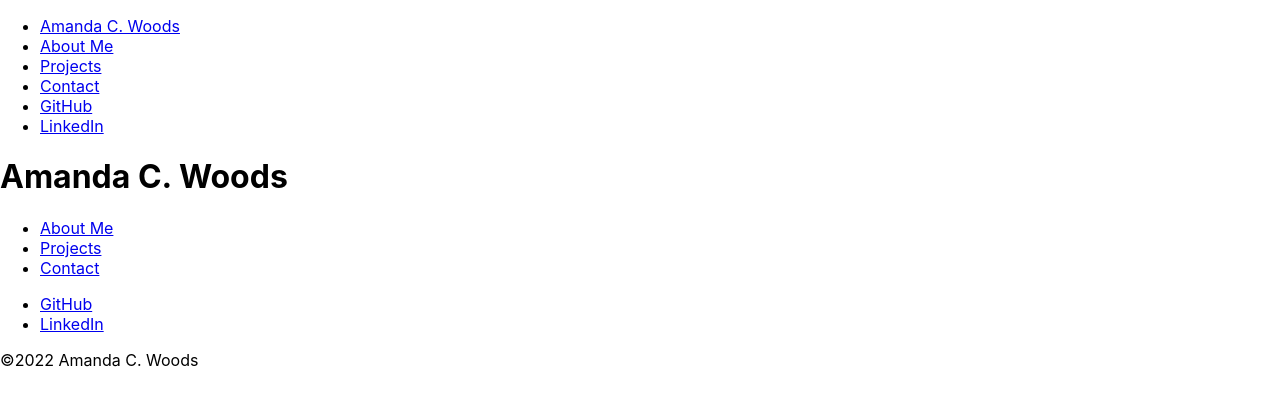
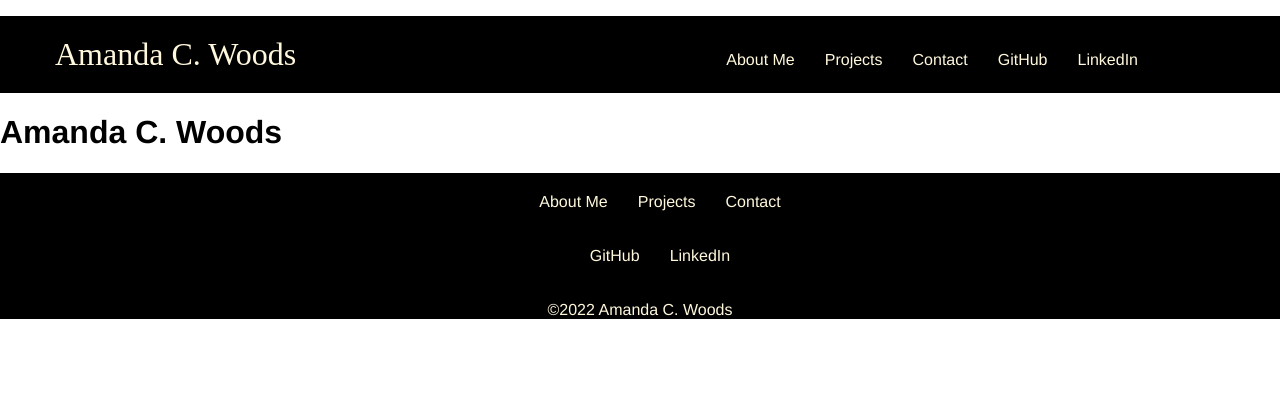
Before and after one commit to ACatWalks/portfolioBackup, a React (Create React App) app in the folder portfolio/: page / in a window 1280 px wide. Shown: the top 406 px of the page. Built offline with nearby package versions, Linux system fonts and the light colour scheme.

Commit message:
Header and footer styled

```diff
--- a/portfolio/package.json
+++ b/portfolio/package.json
@@ -6,6 +6,7 @@
     "@testing-library/jest-dom": "^5.16.5",
     "@testing-library/react": "^13.4.0",
     "@testing-library/user-event": "^13.5.0",
+    "node-sass": "^7.0.3",
     "react": "^18.2.0",
     "react-dom": "^18.2.0",
     "react-router-dom": "^6.4.2",
@@ -16,7 +17,8 @@
     "start": "react-scripts start",
     "build": "react-scripts build",
     "test": "react-scripts test",
-    "eject": "react-scripts eject"
+    "eject": "react-scripts eject",
+    "sass": "node-sass -w styles/styles.scss css/style.css"
   },
   "eslintConfig": {
     "extends": [
--- a/portfolio/src/App.js
+++ b/portfolio/src/App.js
@@ -1,7 +1,7 @@
 import Nav from './views/Nav'
 import Footer from './views/Footer'
 import About from './views/About'
-import './App.css';
+import './styles/styles.scss';
 
 function App() {
   return (
--- /dev/null
+++ b/portfolio/src/styles/_globals.scss
@@ -0,0 +1,5 @@
+$cream: #FFF8DC;
+$black: #000000;
+$hover-color: #0000CD;
+$fancy: "Apple Chancery";
+$regular: "Helvetica";
--- /dev/null
+++ b/portfolio/src/styles/styles.css
@@ -0,0 +1,100 @@
+body {
+  font-family: "Helvetica";
+}
+
+.nav {
+  background-color: #000000;
+}
+
+.nav ul {
+  display: -webkit-box;
+  display: -ms-flexbox;
+  display: flex;
+  -webkit-box-orient: horizontal;
+  -webkit-box-direction: normal;
+      -ms-flex-direction: row;
+          flex-direction: row;
+  list-style-type: none;
+}
+
+.nav ul .my-title {
+  font-family: "Apple Chancery";
+  padding: 20px 15px;
+  text-decoration: none;
+  font-size: 2rem;
+}
+
+.nav ul .my-title a:link {
+  text-decoration: none;
+}
+
+.nav ul .tabs {
+  display: -webkit-box;
+  display: -ms-flexbox;
+  display: flex;
+  -webkit-box-orient: horizontal;
+  -webkit-box-direction: normal;
+      -ms-flex-direction: row;
+          flex-direction: row;
+  margin-left: 400px;
+}
+
+.nav ul .tabs li {
+  text-decoration: none;
+  padding: 35px 15px 20px 15px;
+}
+
+.nav ul .tabs a:link {
+  text-decoration: none;
+}
+
+.footer {
+  background-color: #000000;
+  text-align: center;
+}
+
+.footer ul {
+  list-style-type: none;
+  display: -webkit-box;
+  display: -ms-flexbox;
+  display: flex;
+  -webkit-box-orient: horizontal;
+  -webkit-box-direction: normal;
+      -ms-flex-direction: row;
+          flex-direction: row;
+}
+
+.footer ul a:link {
+  text-decoration: none;
+}
+
+.footer .foot-tabs {
+  display: -webkit-box;
+  display: -ms-flexbox;
+  display: flex;
+  -webkit-box-pack: center;
+      -ms-flex-pack: center;
+          justify-content: center;
+}
+
+.footer .foot-tabs li {
+  padding: 20px 15px 10px 15px;
+}
+
+.footer .social-media {
+  display: -webkit-box;
+  display: -ms-flexbox;
+  display: flex;
+  -webkit-box-pack: center;
+      -ms-flex-pack: center;
+          justify-content: center;
+}
+
+.footer .social-media li {
+  padding: 10px 15px 20px 15px;
+}
+
+.footer p {
+  text-align: center;
+}
+/*# sourceMappingURL=styles.css.map */
--- /dev/null
+++ b/portfolio/src/styles/styles.scss
@@ -0,0 +1,63 @@
+@import "globals";
+
+body{
+    font-family: $regular;
+}
+.nav {
+    background-color: $black;
+    & ul {
+        display: flex;
+        flex-direction: row;
+        list-style-type: none;
+        & .my-title {
+            font-family: $fancy;
+            padding: 20px 15px;
+            text-decoration: none;
+            font-size: 2rem;
+            & a:link {
+                text-decoration: none;
+            }
+        }
+        & .tabs {
+            display: flex;
+            flex-direction: row;
+            margin-left: 400px;
+            & li {
+                text-decoration: none;
+                padding: 35px 15px 20px 15px;
+            }
+            & a:link {
+                text-decoration: none;
+            }
+        }
+    }
+}
+.footer {
+    background-color: $black;
+    text-align: center;
+    & ul {
+        list-style-type: none;
+        display: flex;
+        flex-direction: row;
+        & a:link {
+            text-decoration: none;
+        }
+    }
+    & .foot-tabs{
+        display: flex;
+        justify-content: center;
+        & li {
+            padding: 20px 15px 10px 15px;
+        }
+    }
+    & .social-media{
+        display: flex;
+        justify-content: center;
+        & li {
+            padding: 10px 15px 20px 15px;
+        }
+    }
+    & p {
+        text-align: center;
+    }
+}
--- a/portfolio/src/views/Footer.js
+++ b/portfolio/src/views/Footer.js
@@ -5,15 +5,15 @@ function Footer() {
     return (
         <div className='footer'>
             <ul className='foot-tabs'>
-                <li><Link to="/">About Me</Link></li>
-                <li><Link to="/projects">Projects</Link></li>
-                <li><Link to="/contact">Contact</Link></li>
+                <li><Link to="/"style={{color: '#FFF8DC'}}>About Me</Link></li>
+                <li><Link to="/projects"style={{color: '#FFF8DC'}}>Projects</Link></li>
+                <li><Link to="/contact" style={{color: '#FFF8DC'}}>Contact</Link></li>
             </ul>
             <ul className='social-media'>
-            <li><a href="https://github.com/ACatWalks">GitHub</a></li>
-                    <li><a href="https://www.linkedin.com/in/amandacwoods/">LinkedIn</a></li>
+                <li><a href="https://github.com/ACatWalks" style={{color: '#FFF8DC'}}>GitHub</a></li>
+                <li><a href="https://www.linkedin.com/in/amandacwoods/" style={{color: '#FFF8DC'}}>LinkedIn</a></li>
             </ul>
-            <p className='copyright'>©2022 Amanda C. Woods</p>
+            <p className='copyright' style={{color: '#FFF8DC'}}>©2022 Amanda C. Woods</p>
             <Outlet />
         </div>
     )
--- a/portfolio/src/views/Nav.js
+++ b/portfolio/src/views/Nav.js
@@ -6,14 +6,14 @@ function Nav() {
         <div className='nav'>
             <ul>
                 <div className="my-title">
-                    <li><Link to="/">Amanda C. Woods</Link></li>
+                    <li><Link to="/" style={{color: '#FFF8DC'}}>Amanda C. Woods</Link></li>
                 </div>
                 <div className="tabs">
-                    <li><Link to="/">About Me</Link></li>
-                    <li><Link to="/projects">Projects</Link></li>
-                    <li><Link to="/contact">Contact</Link></li>
-                    <li><a href="https://github.com/ACatWalks">GitHub</a></li>
-                    <li><a href="https://www.linkedin.com/in/amandacwoods/">LinkedIn</a></li>
+                    <li><Link to="/" style={{color: '#FFF8DC'}}>About Me</Link></li>
+                    <li><Link to="/projects" style={{color: '#FFF8DC'}}>Projects</Link></li>
+                    <li><Link to="/contact" style={{color: '#FFF8DC'}}>Contact</Link></li>
+                    <li><a href="https://github.com/ACatWalks" style={{color: '#FFF8DC'}}>GitHub</a></li>
+                    <li><a href="https://www.linkedin.com/in/amandacwoods/" style={{color: '#FFF8DC'}}>LinkedIn</a></li>
                 </div>
             </ul>
             <Outlet />
```
Also changed, not shown: 2 other files (tests, documents, lock files or other folders).
